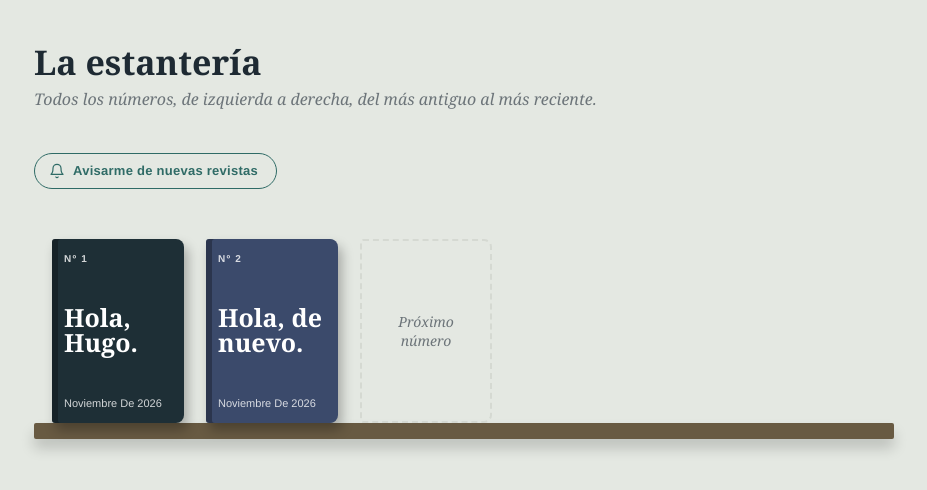
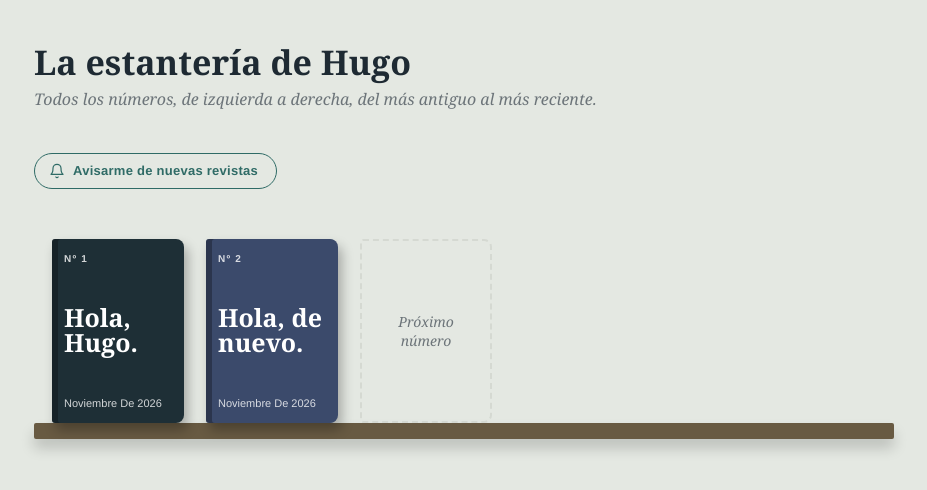
Before and after one commit to LeireHernandez/LaEstateria, a plain HTML site: page index.html in a window 1280 px wide. Shown: the whole page, without its empty margins (176-1103 px from the left). Drawn offline with Linux system fonts and the light colour scheme.

Commit message:
Update index.html

```diff
--- a/index.html
+++ b/index.html
@@ -108,7 +108,7 @@ input.sdc:focus{background:var(--soft)}.sdc.ok,.cx input.ok{background:#cfe6d3;c
 </script>
 </head>
 <body>
-<div class="wrap" id="shelfView"><h1>La estantería</h1><p class="lead">Todos los números, de izquierda a derecha, del más antiguo al más reciente. </p><button id="avisos" class="avisos" ><svg width="16" height="16" viewBox="0 0 24 24" fill="none" stroke="currentColor" stroke-width="1.8" stroke-linecap="round" stroke-linejoin="round" aria-hidden="true"><path d="M6 8a6 6 0 0 1 12 0c0 7 3 9 3 9H3s3-2 3-9"/><path d="M10.3 21a1.94 1.94 0 0 0 3.4 0"/></svg><span>Avisarme de nuevas revistas</span></button><div id="shelf"></div></div>
+<div class="wrap" id="shelfView"><h1>La estantería de Hugo</h1><p class="lead">Todos los números, de izquierda a derecha, del más antiguo al más reciente. </p><button id="avisos" class="avisos" ><svg width="16" height="16" viewBox="0 0 24 24" fill="none" stroke="currentColor" stroke-width="1.8" stroke-linecap="round" stroke-linejoin="round" aria-hidden="true"><path d="M6 8a6 6 0 0 1 12 0c0 7 3 9 3 9H3s3-2 3-9"/><path d="M10.3 21a1.94 1.94 0 0 0 3.4 0"/></svg><span>Avisarme de nuevas revistas</span></button><div id="shelf"></div></div>
 <div class="reader" id="reader"><div class="bar"><button id="close">‹ Volver a la estantería</button></div>
 <div class="stage"><div class="book" id="book"></div></div>
 <div class="ctrl"><button id="prev" aria-label="Página anterior">‹</button><span id="count"></span><button id="next" aria-label="Página siguiente">›</button></div></div>
```
